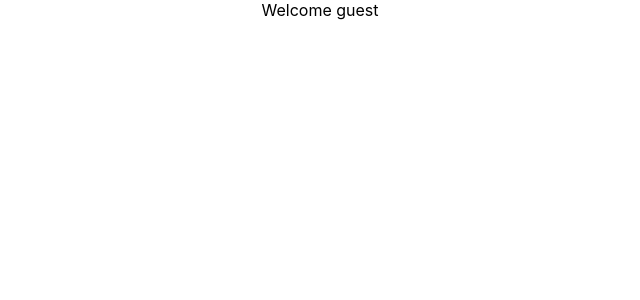
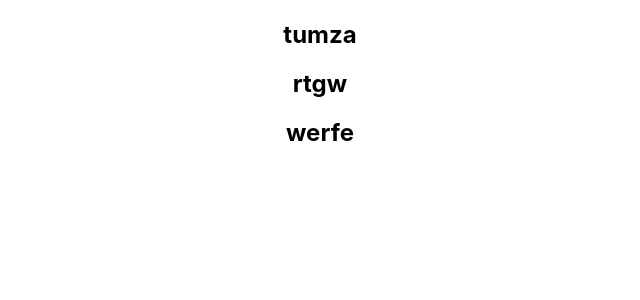
Before and after one commit to TumzaLehipi/App, a React (Create React App) app: page / in a window 1280 px wide. Shown: the top 300 px of the page, without its empty margins (320-960 px from the left). Built offline with nearby package versions, Linux system fonts and the light colour scheme.

Commit message:
List Renderng

```diff
--- a/src/App.js
+++ b/src/App.js
@@ -9,14 +9,16 @@
 import EventBind from './components/EventBind'
 import ParentComponent from './components/ParentComponent'
 import UserGreeting from './components/UserGreeting'
+import NameList from './components/NameList'
 
 
 export class App extends Component {
   render() {
     return (
       <div className='App'>
-        <UserGreeting />
+        <NameList />
         {/*
+          <UserGreeting />
            <ParentComponent />
            <EventBind />
           <FunctionClick />
--- /dev/null
+++ b/src/components/NameList.js
@@ -0,0 +1,12 @@
+import React from 'react'
+
+export default function NameList() {
+    const names = ['tumza', 'rtgw', 'werfe']
+    return (
+        <div>
+            {
+                names.map(name => <h2>{name}</h2>)
+            }
+        </div>
+    )
+}
```
